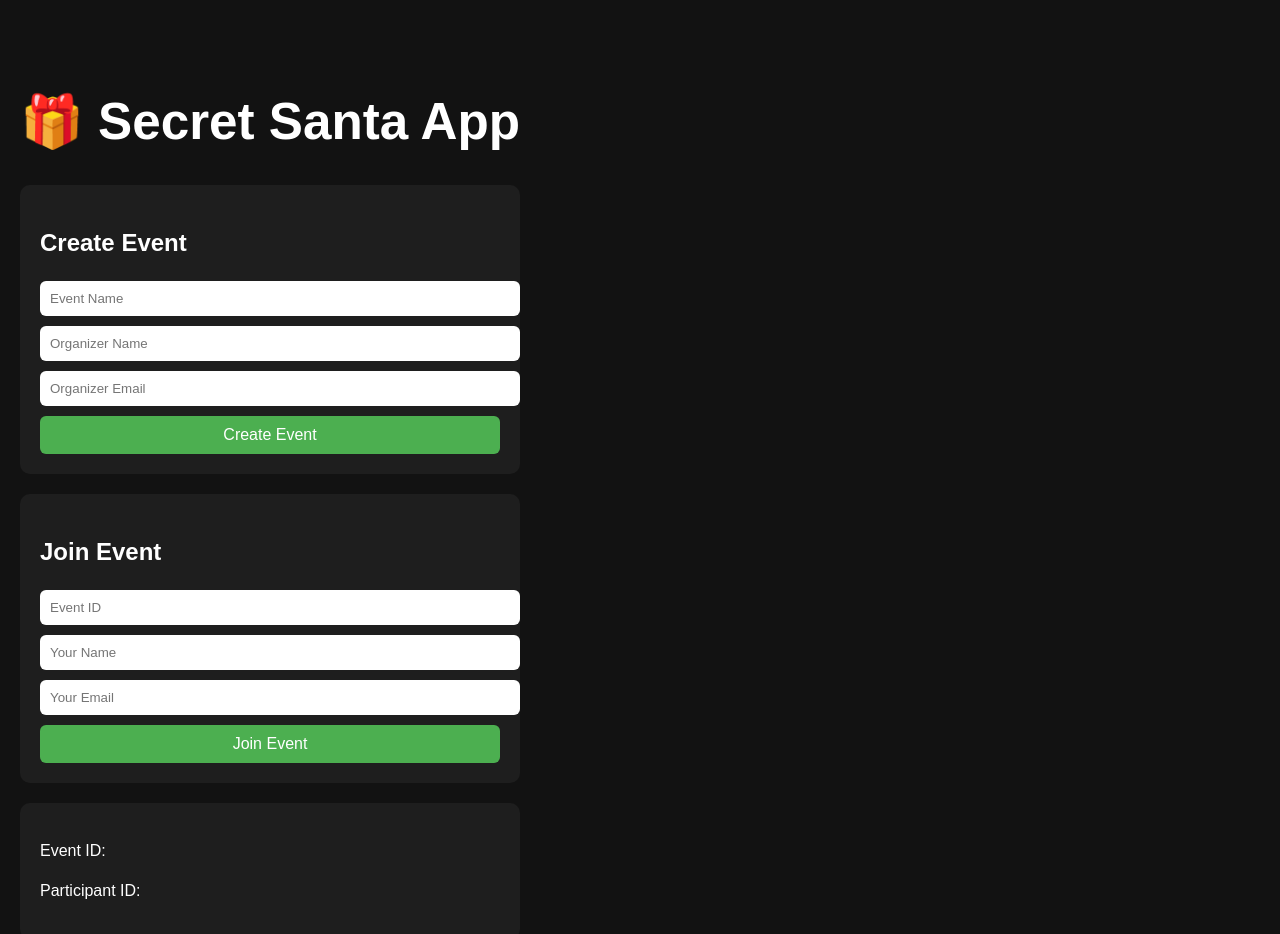
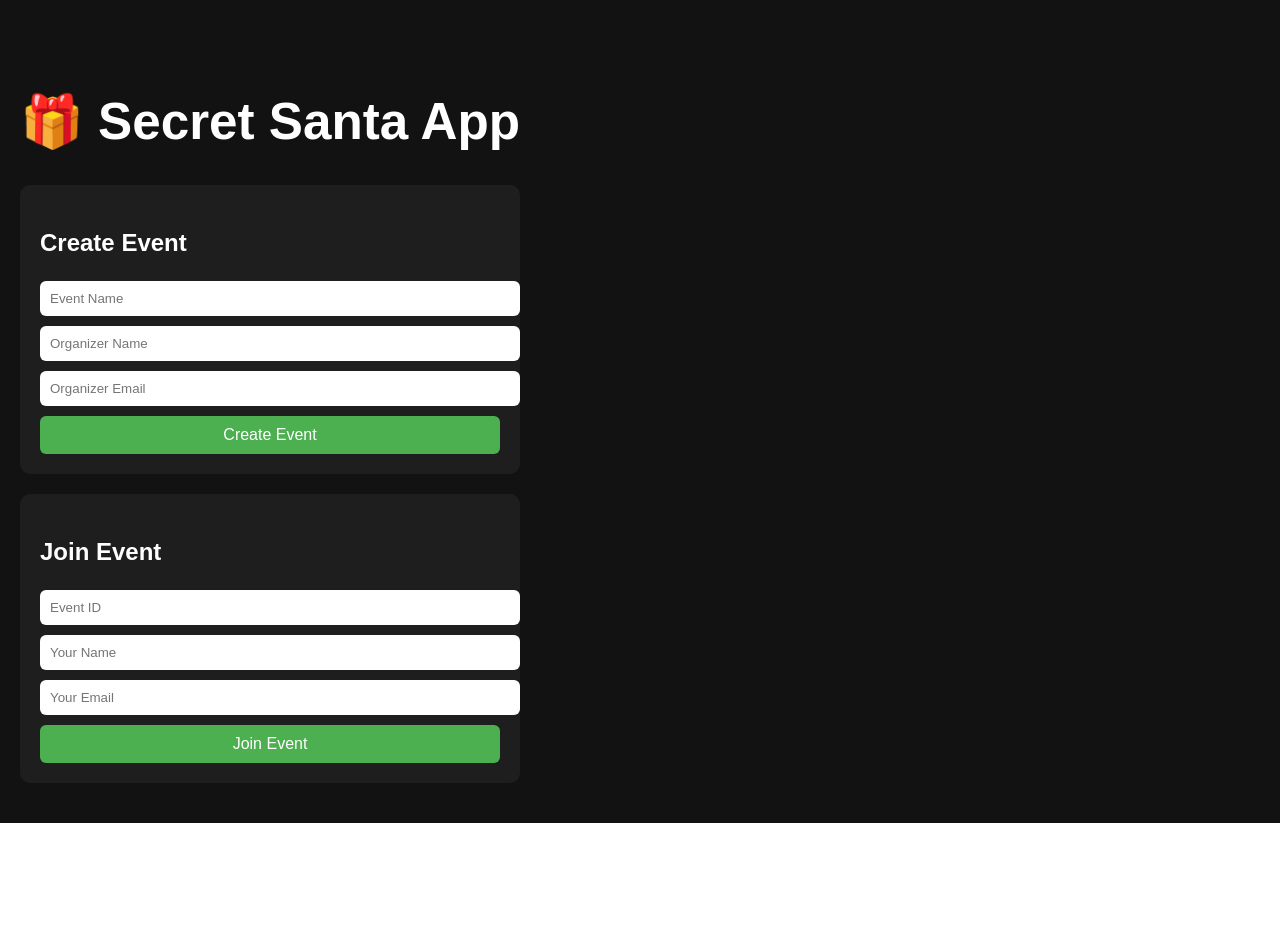
Before and after one commit to murali-gude/Secret_Santa_App, a React (Vite) app in the folder secretsanta/secretsanta-frontend/: page / in a window 1280 px wide. Shown: the top 934 px of the page. After the commit the page ends 823 px from the top, so only its background shows below. Built offline with nearby package versions, Linux system fonts and the light colour scheme.

Commit message:
changes done in app.jsx

```diff
--- a/secretsanta/secretsanta-frontend/src/App.jsx
+++ b/secretsanta/secretsanta-frontend/src/App.jsx
@@ -49,11 +49,6 @@ function App() {
         </div>
       )}
 
-      {/* Debug info (optional) */}
-      <div className="card">
-        <p>Event ID: {eventId}</p>
-        <p>Participant ID: {participantId}</p>
-      </div>
 
     </div>
   );
```
